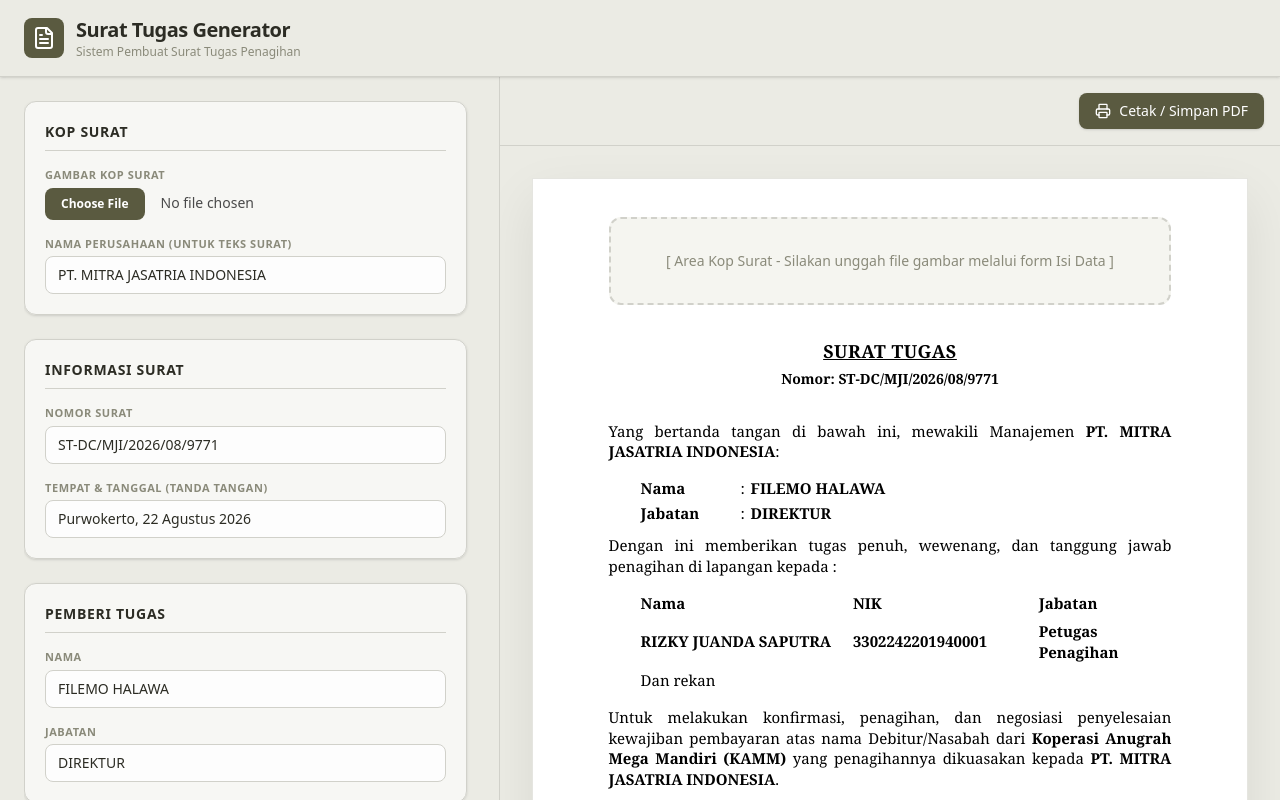
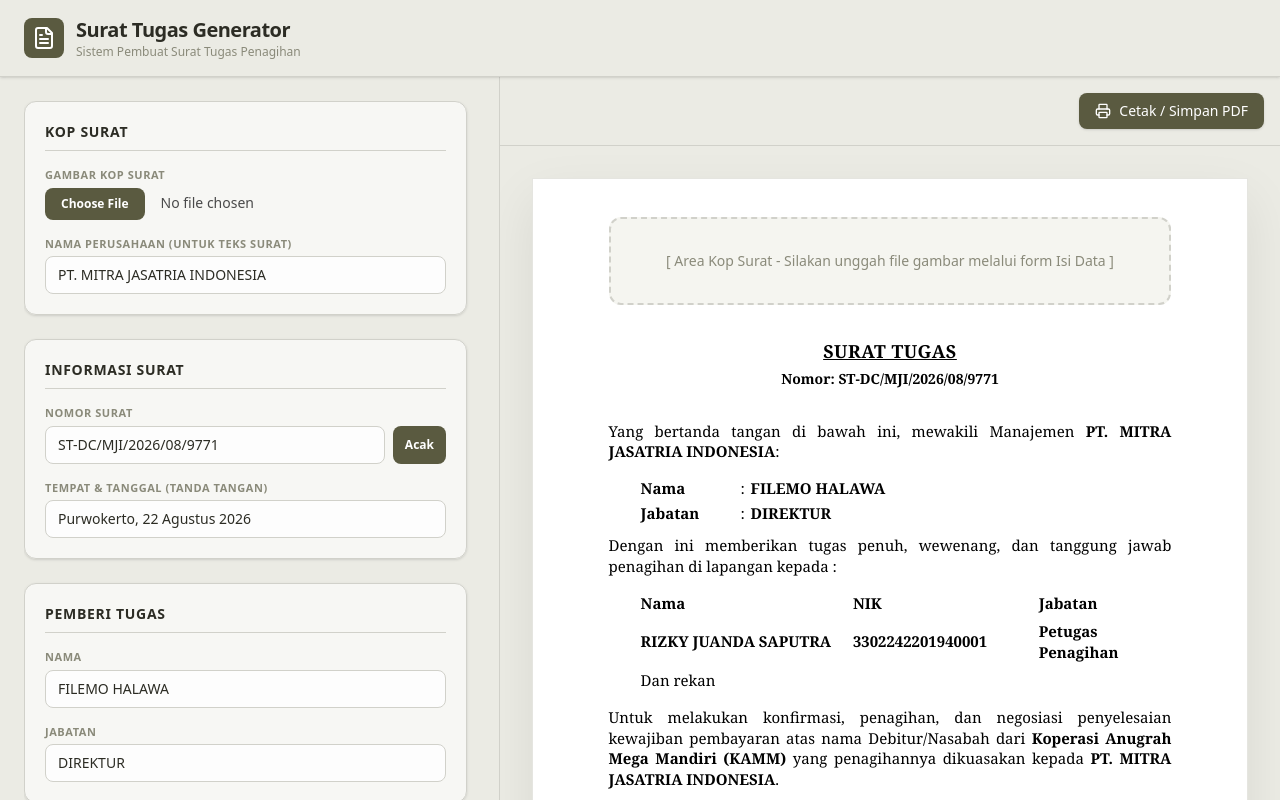
Before and after one commit to irvanlaksana/generator-surat-, a React (Vite) app: page / in a window 1280 px wide. Shown: the top 800 px of the page. Built offline with nearby package versions, Linux system fonts and the light colour scheme.

Commit message:
feat: add letter number shuffle control

```diff
--- a/src/components/LetterForm.tsx
+++ b/src/components/LetterForm.tsx
@@ -1,5 +1,6 @@
 import React from 'react';
 import { LetterData } from '../types';
+import { generateLetterNumber } from '../utils/letterNumber';
 
 interface LetterFormProps {
   data: LetterData;
@@ -11,6 +12,10 @@
     const { name, value, type } = e.target;
     const parsedValue = (type === 'range' || type === 'number') ? Number(value) : value;
     onChange({ ...data, [name]: parsedValue });
+  };
+
+  const handleGenerateLetterNumber = () => {
+    onChange({ ...data, letterNumber: generateLetterNumber() });
   };
 
   const handleImageUpload = (e: React.ChangeEvent<HTMLInputElement>) => {
@@ -127,7 +132,16 @@
         <div className="space-y-4">
           <div>
             <label className={labelClass}>Nomor Surat</label>
-            <input type="text" name="letterNumber" value={data.letterNumber} onChange={handleChange} className={inputClass} />
+            <div className="flex gap-2">
+              <input type="text" name="letterNumber" value={data.letterNumber} onChange={handleChange} className={inputClass} />
+              <button
+                type="button"
+                onClick={handleGenerateLetterNumber}
+                className="shrink-0 rounded-lg bg-[#5A5A40] px-3 py-2 text-xs font-bold text-white transition-colors hover:bg-[#484833]"
+              >
+                Acak
+              </button>
+            </div>
           </div>
           <div>
             <label className={labelClass}>Tempat & Tanggal (Tanda Tangan)</label>
```
